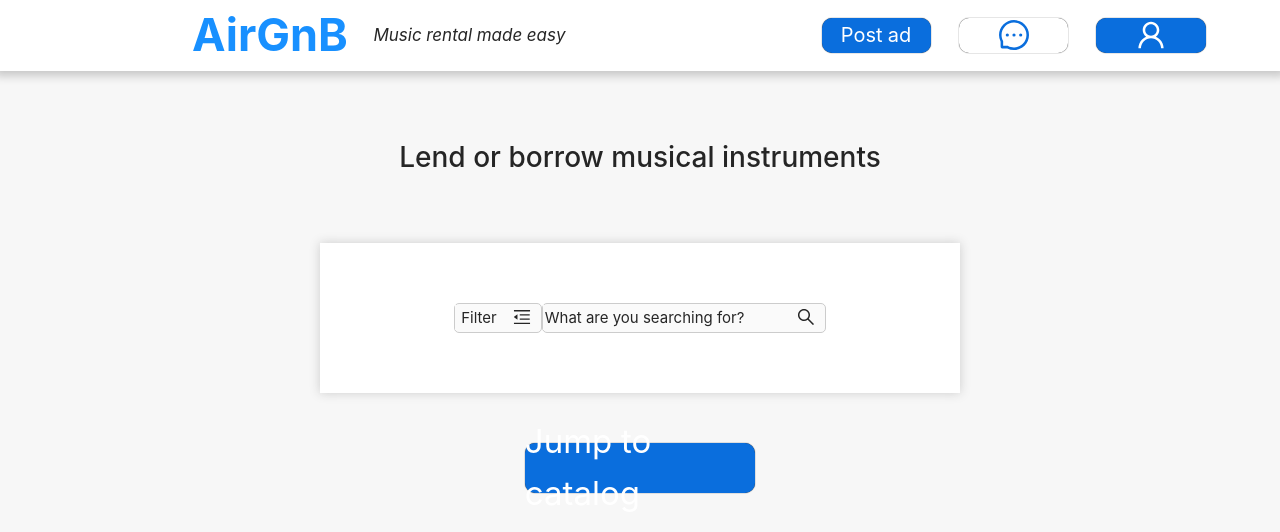
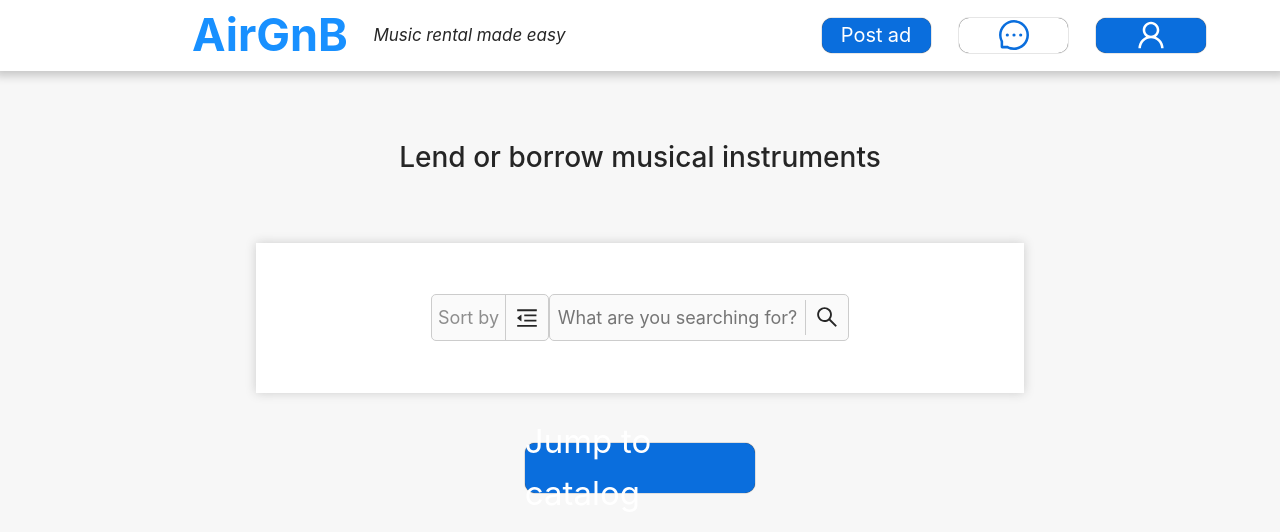
Before and after one commit to leo-dao/AirGnB, a React (Create React App) app in the folder frontend/: page / in a window 1280 px wide. Shown: the top 532 px of the page. Built offline with nearby package versions, Linux system fonts and the light colour scheme.

Commit message:
Improved search, log input onClick/onEnter in SearchBox

```diff
--- a/frontend/src/components/Molecules/Search/index.tsx
+++ b/frontend/src/components/Molecules/Search/index.tsx
@@ -2,12 +2,11 @@ import React from "react";
 import { Input } from 'antd';
 import SortCategories from "../SortCategories";
 import SearchBox from "../SearchBox";
-import { SearchOutlined } from "@ant-design/icons";
 
 const Search = () => {
 
-    const OnClick = () => {
-        console.log('Searching...');
+    const onChange = (e: React.KeyboardEvent<HTMLInputElement>) => {
+        console.log(e.target);
     }
 
     return (
@@ -17,12 +16,7 @@ const Search = () => {
         }}>
             <SortCategories />
             {/* <div style={{ marginLeft: "10%" }} /> */}
-            <SearchBox
-                text='What are you searching for?'
-                type="text"
-                icon={<SearchOutlined />}
-                onClick={OnClick}
-            />
+            <SearchBox />
         </div>
     )
 }
--- a/frontend/src/components/Molecules/SearchBox/index.tsx
+++ b/frontend/src/components/Molecules/SearchBox/index.tsx
@@ -1,38 +1,53 @@
 import React from "react";
+import { SearchOutlined } from "@ant-design/icons";
 
-interface Props {
-    text: string;
-    type: string;
-    icon: React.ReactElement;
-    onClick?: () => void;
-}
 
-const SearchBox = (props: Props) => {
+const SearchBox = () => {
+    const [Result, setSearchBox] = React.useState("");
+
+    const Search = () => {
+        console.log(Result);
+    }
+
     return (
         <div style={{
             display: "flex",
-            flexDirection: "row",
             alignItems: "center",
-            justifyContent: "space-evenly",
-            width: "100%",
+            justifyContent: "center",
             backgroundColor: "#FAFAFA",
             border: "1px solid #ccc",
             borderRadius: "5px",
-            fontSize: "15px",
             cursor: "pointer",
+            width: "300px"
         }}>
             <input
-                type={props.type}
-                value={props.text}
-                style={{ border: 'none', backgroundColor: "#FAFAFA", cursor: "pointer", }}>
+                type="text"
+                placeholder="What are you searching for?"
+                onChange={(e) => setSearchBox(e.target.value)}
+                onKeyPress={(e) => {
+                    if (e.key === 'Enter') {
+                        Search();
+                    }
+                }}
+                style={{
+                    border: "none",
+                    outline: "none",
+                    backgroundColor: "transparent",
+                    textAlign: "center",
+                    fontSize: "18px",
+                    color: "#8D8D8D",
+                    width: "100%",
+                }}>
             </input>
 
             <div style={{
-                fontSize: '120%',
-                marginLeft: '10px',
-                marginRight: '10px',
-
-            }} onClick={props.onClick}>  {props.icon}</div>
+                borderLeft: "1px solid #ccc",
+                paddingLeft: "10px",
+                paddingRight: "10px",
+                fontSize: "22px",
+            }} >
+                <SearchOutlined onClick={Search} />
+            </div>
         </div >
     )
 }
--- a/frontend/src/components/Molecules/SortCategories/index.tsx
+++ b/frontend/src/components/Molecules/SortCategories/index.tsx
@@ -5,23 +5,55 @@ import { MenuFoldOutlined } from "@ant-design/icons";
 
 const SortCategories = () => {
 
-    const onSearch = () => {
-        console.log('Searching...');
+    const openMenu = () => {
+        console.log('Menu opening');
     }
-
 
     return (
         <div style={{
             display: "flex",
-            flexDirection: "row",
-        }}
-            onClick={onSearch}>
-            <SearchBox
-                text="Filter"
-                type="button"
-                icon={<MenuFoldOutlined />}
-            />
-        </div>
+            alignItems: "center",
+            justifyContent: "center",
+            backgroundColor: "#FAFAFA",
+            border: "1px solid #ccc",
+            borderRadius: "5px",
+            fontSize: "15px",
+            cursor: "pointer",
+        }}>
+            <div style={{
+                display: "flex",
+                flexDirection: "row",
+            }}
+                onClick={openMenu}>
+                <input
+                    type="button"
+                    value="Sort by"
+                    style={{
+                        border: "none",
+                        outline: "none",
+                        backgroundColor: "transparent",
+                        cursor: "pointer",
+                        textAlign: "center",
+                        fontSize: "18px",
+                        color: "#8D8D8D",
+                        height: "2.5em",
+                        width: "100%",
+                    }}>
+                </input>
+                <div style={{
+                    borderLeft: "1px solid #ccc",
+                    display: "flex",
+                    justifyContent: "center",
+                    alignItems: "center",
+                    paddingLeft: "10px",
+                    paddingRight: "10px",
+                    fontSize: "22px",
+                }}>
+                    <MenuFoldOutlined />
+                </div>
+            </div>
+
+        </div >
     )
 }
 export default SortCategories;
--- a/frontend/src/components/Pages/Home/index.tsx
+++ b/frontend/src/components/Pages/Home/index.tsx
@@ -18,7 +18,7 @@ const Home = () => {
 
             <div style={{
                 backgroundColor: "white",
-                width: "50%",
+                width: "60%",
                 height: "150px",
                 margin: "auto",
                 boxShadow: '0px 0px 10px #ccc',
@@ -28,11 +28,10 @@ const Home = () => {
             }}>
                 <div style={{
                     display: "flex",
-                    flexDirection: "column",
                     justifyContent: "center",
+                    alignItems: "center",
                 }}>
                     <Search />
-
                 </div>
             </div>
 
```
